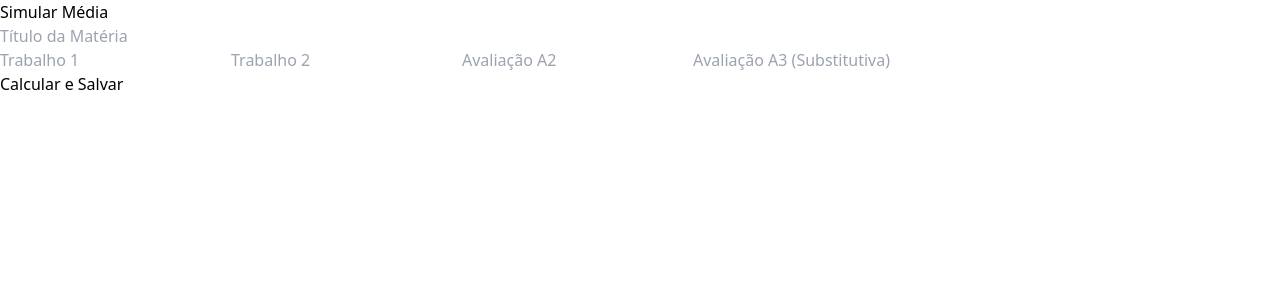
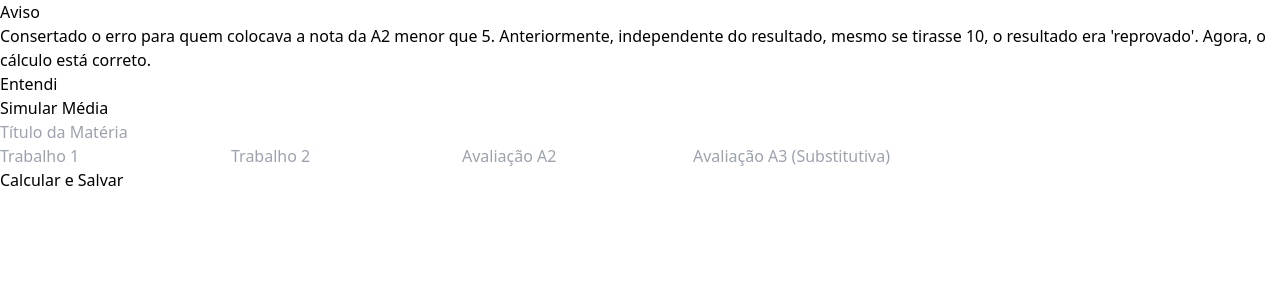
Before and after one commit to Brianlucca/simulador-de-notas-UJ, a React (Vite) app: page /formulario in a window 1280 px wide. Shown: the top 300 px of the page. Built offline with nearby package versions, Linux system fonts and the light colour scheme.

Commit message:
feat: adicionado componente de avisos dinamicos

```diff
--- a/src/router/routes.jsx
+++ b/src/router/routes.jsx
@@ -1,12 +1,14 @@
-import React from "react";
+import React, { useState, useEffect } from "react";
 import { BrowserRouter, Routes, Route } from "react-router-dom";
 import Home from "../pages/home/Home";
 import History from "../components/history/History";
 import GradeForm from "../components/grade-form/GradeForm";
+import WarningModal from "../components/warnings/WarningModal";
 
 const RenderRoutes = () => {
   return (
     <BrowserRouter>
+      <WarningModal />
       <Routes>
         <Route path="/" element={<Home />} />
         <Route path="/historico" element={<History />} />
```
